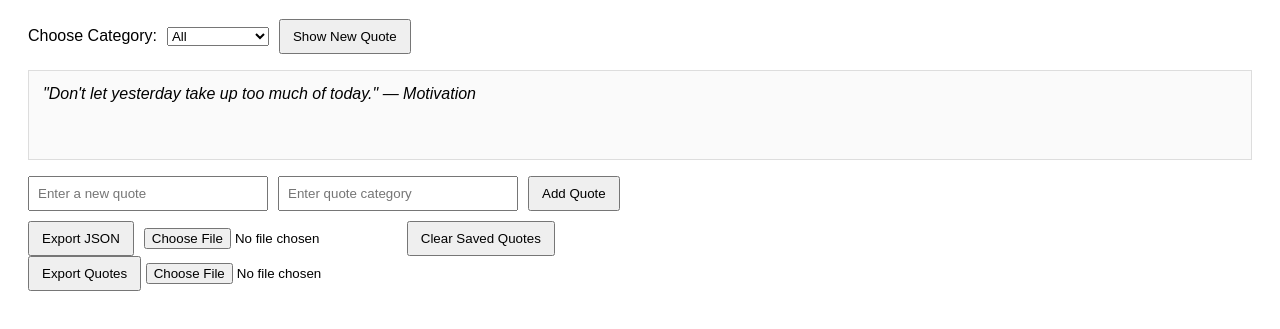
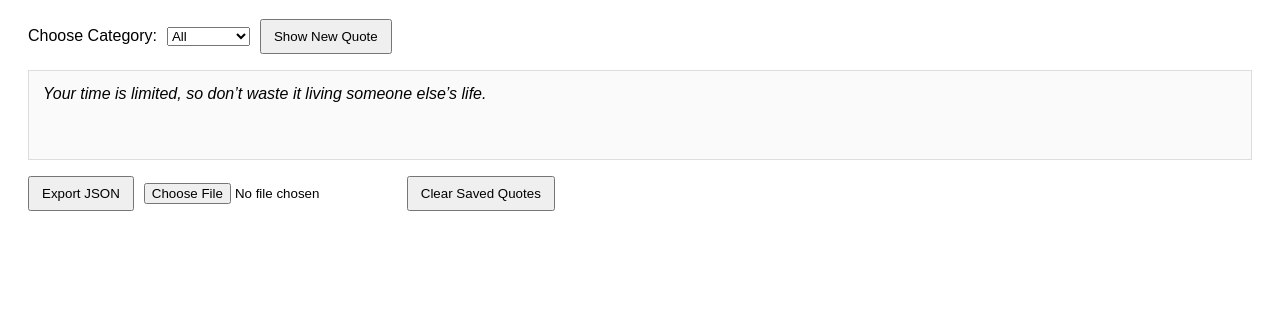
Before and after one commit to osariemeniyoha/alx_fe_javascript, a plain HTML site: page dom-manipulation/index.html in a window 1280 px wide. Shown: the part 89-418 px from the top of the page. Drawn offline with Linux system fonts and the light colour scheme.

Commit message:
Create a Dynamic Content Filtering System Using Web Storage and JSON

```diff
--- a/dom-manipulation/index.html
+++ b/dom-manipulation/index.html
@@ -16,33 +16,21 @@
 <body>
   <h1>Dynamic Quote Generator</h1>
 
-
   <div class="row">
     <label for="categorySelect">Choose Category:</label>
     <select id="categorySelect"></select>
     <button id="newQuote">Show New Quote</button>
   </div>
 
-
   <div id="quoteDisplay" aria-live="polite">Select a category and click “Show New Quote”.</div>
-
 
   <section id="formMount"></section>
 
   <div class="row">
     <button id="exportBtn" type="button">Export JSON</button>
-
-
-    <input type="file" id="importFile" accept=".json" onchange="importFromJsonFile(event)"/>
-
-
+    <input type="file" id="importFile" accept=".json" />
     <button id="clearStorageBtn" type="button" title="Clears saved quotes from Local Storage">Clear Saved Quotes</button>
   </div>
-
-
-<button onclick="exportToJsonFile()">Export Quotes</button>
-<input type="file" id="importFile" accept=".json" onchange="importFromJsonFile(event)" />
-
 
   <script src="script.js"></script>
 </body>
--- a/dom-manipulation/script.js
+++ b/dom-manipulation/script.js
@@ -1,262 +1,100 @@
 
-const STORAGE_KEY = 'dqg-quotes-v2';
-const SESSION_KEY = 'dqg-last-quote';
-
-
-const defaultQuotes = [
+let quotes = JSON.parse(localStorage.getItem("quotes")) || [
+  { text: "Life is what happens when you're busy making other plans.", category: "Life" },
   { text: "The best way to get started is to quit talking and begin doing.", category: "Motivation" },
-  { text: "Don't let yesterday take up too much of today.", category: "Motivation" },
-  { text: "JavaScript is the language of the web.", category: "Programming" },
-  { text: "First, solve the problem. Then, write the code.", category: "Programming" },
-  { text: "What we think, we become.", category: "Mindset" }
+  { text: "Your time is limited, so don’t waste it living someone else’s life.", category: "Life" },
+  { text: "If you can dream it, you can do it.", category: "Motivation" }
 ];
 
 
-let quotes = loadQuotes();
+const categorySelect = document.getElementById("categorySelect");
+const quoteDisplay = document.getElementById("quoteDisplay");
+const newQuoteBtn = document.getElementById("newQuote");
+const exportBtn = document.getElementById("exportBtn");
+const importFile = document.getElementById("importFile");
+const clearBtn = document.getElementById("clearStorageBtn");
 
 
-const quoteDisplay   = document.getElementById('quoteDisplay');
-const categorySelect = document.getElementById('categorySelect');
-const newQuoteBtn    = document.getElementById('newQuote');
-const exportBtn      = document.getElementById('exportBtn');
-const clearBtn       = document.getElementById('clearStorageBtn');
-const formMount      = document.getElementById('formMount');
-
-populateCategories();
-createAddQuoteForm();
-wireEvents();
-restoreLastQuoteOrShowRandom();
+function populateCategories() {
+  const categories = ["All", ...new Set(quotes.map(q => q.category))];
+  categorySelect.innerHTML = categories.map(cat =>
+    `<option value="${cat}">${cat}</option>`
+  ).join("");
 
 
-function wireEvents() {
-  newQuoteBtn.addEventListener('click', showRandomQuote);
-  categorySelect.addEventListener('change', showRandomQuote);
-  exportBtn.addEventListener('click', exportToJsonFile);
-  clearBtn.addEventListener('click', () => {
-    localStorage.removeItem(STORAGE_KEY);
-    quotes = defaultQuotes.slice();
-    populateCategories();
-    showRandomQuote();
-    alert('Local Storage cleared. Restored default quotes.');
-  });
+  const savedCategory = localStorage.getItem("selectedCategory");
+  if (savedCategory && categories.includes(savedCategory)) {
+    categorySelect.value = savedCategory;
+  }
 }
 
 
-function populateCategories() {
-  const categories = ['All', ...Array.from(new Set(quotes.map(q => q.category)))].sort((a,b) => {
-    if (a === 'All') return -1;
-    if (b === 'All') return 1;
-    return a.localeCompare(b);
-  });
-  const current = categorySelect.value || 'All';
-  categorySelect.innerHTML = '';
-  for (const cat of categories) {
-    const opt = document.createElement('option');
-    opt.value = cat;
-    opt.textContent = cat;
-    categorySelect.appendChild(opt);
-  }
-
-  const values = [...categorySelect.options].map(o => o.value);
-  categorySelect.value = values.includes(current) ? current : 'All';
-}
-
-function createAddQuoteForm() {
-
-  const wrap = document.createElement('div');
-  wrap.className = 'row';
-
-  const textInput = document.createElement('input');
-  textInput.type = 'text';
-  textInput.id = 'newQuoteText';
-  textInput.placeholder = 'Enter a new quote';
-  textInput.maxLength = 280;
-
-  const catInput = document.createElement('input');
-  catInput.type = 'text';
-  catInput.id = 'newQuoteCategory';
-  catInput.placeholder = 'Enter quote category';
-  catInput.maxLength = 60;
-
-  const addBtn = document.createElement('button');
-  addBtn.type = 'button';
-  addBtn.textContent = 'Add Quote';
-  addBtn.addEventListener('click', () => addQuote(textInput.value, catInput.value));
-
-  wrap.append(textInput, catInput, addBtn);
-  (formMount || document.body).appendChild(wrap);
+function getFilteredQuotes() {
+  const selectedCategory = categorySelect.value;
+  if (selectedCategory === "All") return quotes;
+  return quotes.filter(q => q.category === selectedCategory);
 }
 
 
-function showRandomQuote() {
-  const selected = categorySelect.value || 'All';
-  const pool = (selected === 'All') ? quotes : quotes.filter(q => q.category === selected);
-
-  if (pool.length === 0) {
-    quoteDisplay.textContent = `No quotes in “${selected}” yet. Add one below!`;
-    sessionStorage.removeItem(SESSION_KEY);
+function showQuote() {
+  const filtered = getFilteredQuotes();
+  if (filtered.length === 0) {
+    quoteDisplay.textContent = "No quotes in this category.";
     return;
   }
-
-  const random = pool[Math.floor(Math.random() * pool.length)];
-
-  quoteDisplay.textContent = `"${random.text}" — ${random.category}`;
-
-  try {
-    sessionStorage.setItem(SESSION_KEY, JSON.stringify(random));
-  } catch {}
-}
-
-function addQuote(text, category) {
-  text = (text || '').trim();
-  category = normalizeCategory(category || '');
-
-  if (!text || !category) {
-    alert('Please provide both a quote and a category.');
-    return;
-  }
-
-  quotes.push({ text, category });
-  saveQuotes();
-  populateCategories();
-  categorySelect.value = category;
-  showRandomQuote();
-  alert('Quote added successfully!');
-
-
-  const t = document.getElementById('newQuoteText');
-  const c = document.getElementById('newQuoteCategory');
-  if (t) t.value = '';
-  if (c) c.value = '';
+  const randomQuote = filtered[Math.floor(Math.random() * filtered.length)];
+  quoteDisplay.textContent = randomQuote.text;
 }
 
 
-function saveQuotes() {
-  try {
-    localStorage.setItem(STORAGE_KEY, JSON.stringify(quotes));
-  } catch {}
-}
-
-function loadQuotes() {
-  try {
-    const raw = localStorage.getItem(STORAGE_KEY);
-    if (!raw) return defaultQuotes.slice();
-    const parsed = JSON.parse(raw);
-    if (Array.isArray(parsed)) {
-
-      return parsed.filter(q => q && typeof q.text === 'string' && typeof q.category === 'string');
-    }
-  } catch {}
-  return defaultQuotes.slice();
-}
-
-function restoreLastQuoteOrShowRandom() {
-  try {
-    const last = sessionStorage.getItem(SESSION_KEY);
-    if (last) {
-      const q = JSON.parse(last);
-      quoteDisplay.textContent = `"${q.text}" — ${q.category}`;
-
-      const values = [...categorySelect.options].map(o => o.value);
-      if (values.includes(q.category)) categorySelect.value = q.category;
-      return;
-    }
-  } catch {}
-  showRandomQuote();
-}
+categorySelect.addEventListener("change", () => {
+  localStorage.setItem("selectedCategory", categorySelect.value);
+  showQuote();
+});
 
 
-function exportToJsonFile() {
+newQuoteBtn.addEventListener("click", showQuote);
 
-  const data = JSON.stringify(quotes, null, 2);
-  const blob = new Blob([data], { type: 'application/json' });
+
+exportBtn.addEventListener("click", () => {
+  const dataStr = JSON.stringify(quotes, null, 2);
+  const blob = new Blob([dataStr], { type: "application/json" });
   const url = URL.createObjectURL(blob);
 
-  const a = document.createElement('a');
+  const a = document.createElement("a");
   a.href = url;
-  a.download = 'quotes-export.json';
-  document.body.appendChild(a);
+  a.download = "quotes.json";
   a.click();
-  a.remove();
   URL.revokeObjectURL(url);
-}
+});
 
 
-window.importFromJsonFile = function importFromJsonFile(event) {
-  const file = event.target.files && event.target.files[0];
+importFile.addEventListener("change", event => {
+  const file = event.target.files[0];
   if (!file) return;
-
   const reader = new FileReader();
-  reader.onload = (e) => {
+  reader.onload = e => {
     try {
-      const incoming = JSON.parse(e.target.result);
-
-
-      if (!Array.isArray(incoming)) throw new Error('JSON is not an array.');
-      const cleaned = incoming
-        .filter(q => q && typeof q.text === 'string' && typeof q.category === 'string')
-        .map(q => ({ text: q.text.trim(), category: normalizeCategory(q.category) }))
-        .filter(q => q.text && q.category);
-
-      if (cleaned.length === 0) throw new Error('No valid quotes found.');
-
-
-      const seen = new Set(quotes.map(q => `${q.text}||${q.category}`));
-      for (const q of cleaned) {
-        const key = `${q.text}||${q.category}`;
-        if (!seen.has(key)) {
-          quotes.push(q);
-          seen.add(key);
-        }
+      const importedQuotes = JSON.parse(e.target.result);
+      if (Array.isArray(importedQuotes)) {
+        quotes = importedQuotes;
+        localStorage.setItem("quotes", JSON.stringify(quotes));
+        populateCategories();
+        showQuote();
       }
-
-      saveQuotes();
-      populateCategories();
-      showRandomQuote();
-      alert('Quotes imported successfully!');
-      event.target.value = '';
     } catch (err) {
-      alert('Import failed: ' + err.message);
+      alert("Invalid JSON file.");
     }
   };
   reader.readAsText(file);
-};
+});
 
 
-function normalizeCategory(cat) {
-  return cat
-    .trim()
-    .replace(/\s+/g, ' ')
-    .toLowerCase()
-    .replace(/\b\w/g, c => c.toUpperCase());
-}
+clearBtn.addEventListener("click", () => {
+  localStorage.clear();
+  location.reload();
+});
 
-function exportToJsonFile() {
-    const jsonStr = JSON.stringify(quotes);
-    const blob = new Blob([jsonStr], { type: 'application/json' });
-    const url = URL.createObjectURL(blob);
-    const link = document.createElement('a');
-    link.href = url;
-    link.download = 'quotes.json';
-    link.click();
-    URL.revokeObjectURL(url);
-}
 
-function importFromJsonFile(event) {
-    const fileReader = new FileReader();
-    fileReader.onload = function(e) {
-        try {
-            const importedQuotes = JSON.parse(e.target.result);
-            if (Array.isArray(importedQuotes)) {
-                quotes.push(...importedQuotes);
-                saveQuotes();
-                alert('Quotes imported successfully!');
-            } else {
-                alert('Invalid JSON format.');
-            }
-        } catch (error) {
-            alert('Error reading file: ' + error.message);
-        }
-    };
-    fileReader.readAsText(event.target.files[0]);
-}
+populateCategories();
+showQuote();
```
